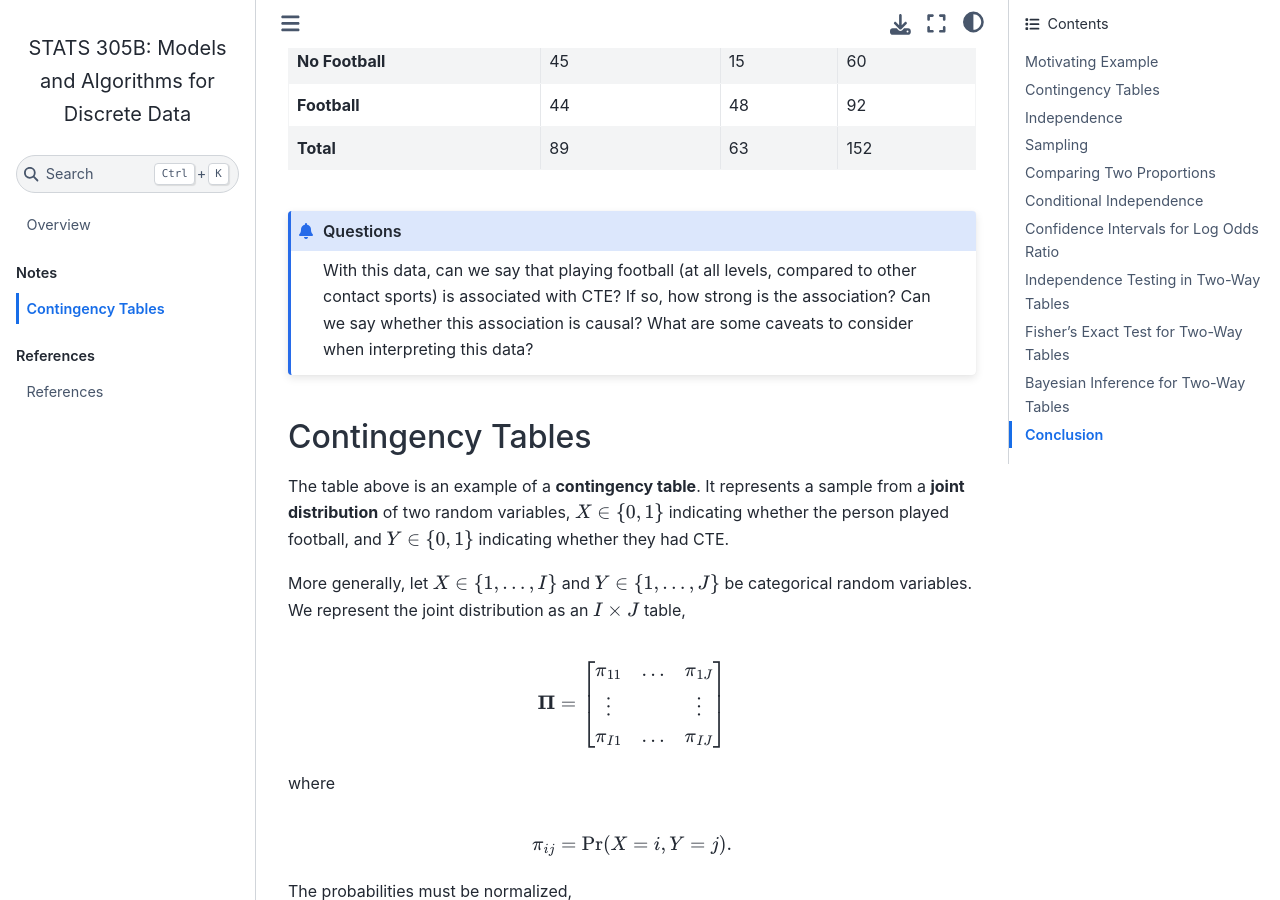
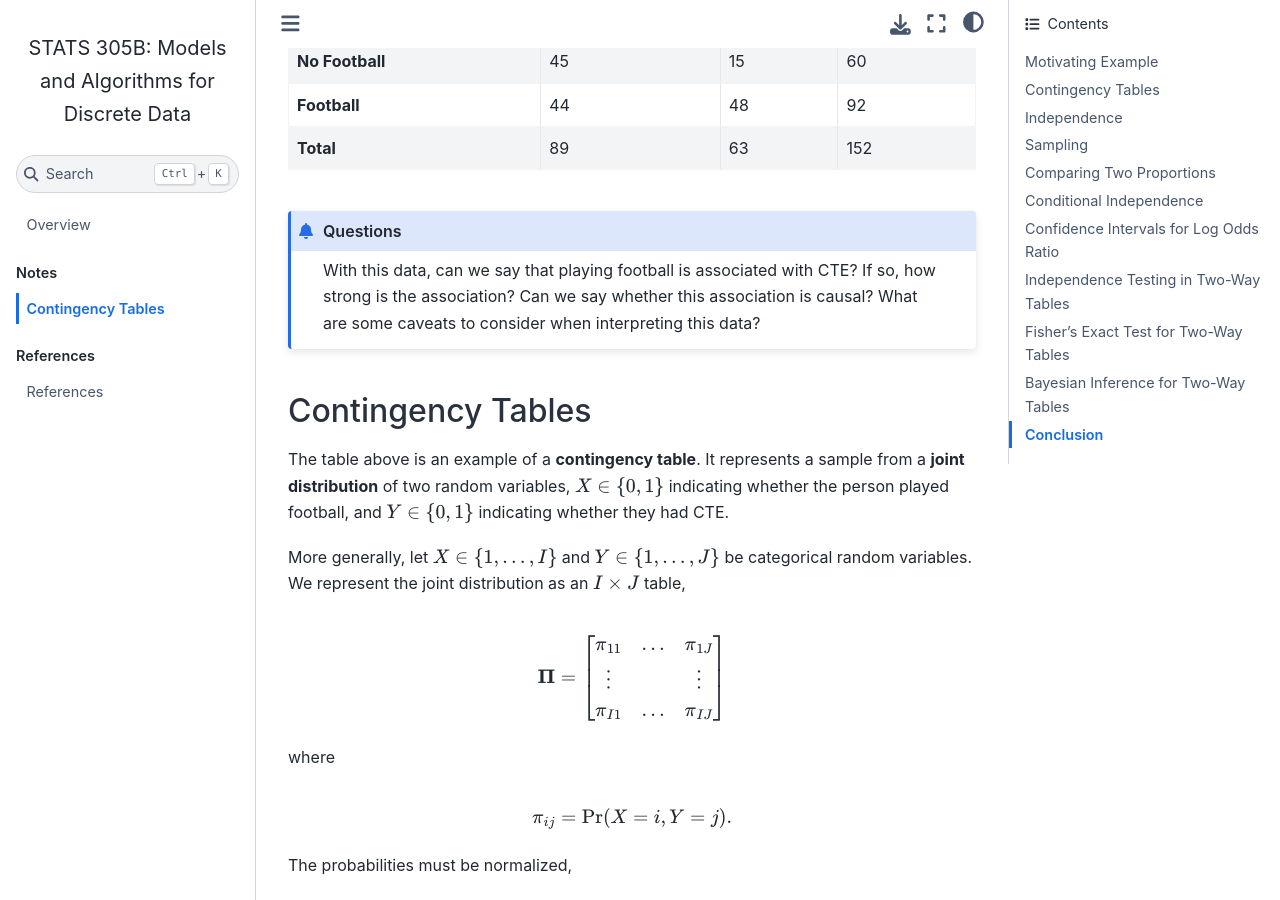
Before and after one commit to slinderman/stats305b, a Jupyter Book: the page built from lectures/02_contingency_tables.md, in a window 1280 px wide and 900 px high, scrolled down 847 px. Built offline with Jupyter Book 1.0.4 settings and Sphinx 7.4.7 and the Sphinx Book theme 1.1.4, drawn with Linux system fonts in a browser that asks for light colours; pages that are not in the unit, such as notebooks, are missing from menus; cross-references to code outside the pages are shown as plain code; some of the changed text lies outside the part shown.

Commit message:
fixing typos

```diff
--- a/lectures/02_contingency_tables.md
+++ b/lectures/02_contingency_tables.md
@@ -17,7 +17,7 @@ We can summarize that result in a 2 $\times$ 2 table:
 | **Total**       | 89      |  63 | 152       |
 
 :::{admonition} Questions
-With this data, can we say that playing football (at all levels, compared to other contact sports) is associated with CTE? If so, how strong is the association? Can we say whether this association is causal? What are some caveats to consider when interpreting this data?
+With this data, can we say that playing football is associated with CTE? If so, how strong is the association? Can we say whether this association is causal? What are some caveats to consider when interpreting this data?
 :::
 
 ## Contingency Tables
```
Also changed, not shown: other parts of lectures/02_contingency_tables.md (+1 -1 lines).
